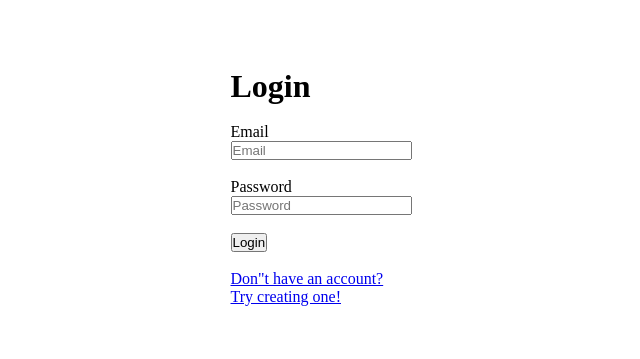
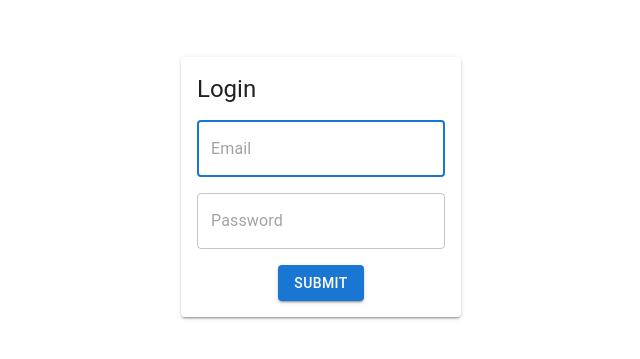
Before and after one commit to kernel32dev/school-gj-project, a React app in the folder frontend/: page /login in a window 1280 px wide. Shown: the part 213-572 px from the top of the page, without its empty margins (319-959 px from the left). Built offline with nearby package versions, Linux system fonts and the light colour scheme; the HTML template or start-up script is replaced by a standard one.

Commit message:
added MUI + updated roadmap

```diff
--- a/frontend/package.json
+++ b/frontend/package.json
@@ -13,6 +13,10 @@
         "@babel/plugin-transform-react-jsx": "*",
         "@babel/preset-env": "*",
         "@babel/preset-typescript": "*",
+        "@emotion/react": "*",
+        "@emotion/styled": "*",
+        "@mui/icons-material": "*",
+        "@mui/material": "*",
         "@types/express": "*",
         "@types/express-ws": "*",
         "@types/react": "*",
--- a/frontend/src/app/login.tsx
+++ b/frontend/src/app/login.tsx
@@ -1,7 +1,9 @@
 import { useState, useEffect } from "react";
-import { Link, useNavigate } from "react-router-dom";
+import { useNavigate } from "react-router-dom";
 import { signInWithEmailAndPassword, createUserWithEmailAndPassword } from "firebase/auth";
 import { auth } from "../firebase";
+import { Button, Grid, TextField, Typography } from "@mui/material";
+import { PaperPage } from "../comp";
 
 export function LoginPage() {
     const [email, setEmail] = useState("");
@@ -16,26 +18,54 @@ export function LoginPage() {
     }, []);
 
     return (
-        <div className="screen-page flex-center">
-            <div>
-                <h1>Login</h1>
-                <br />
-                <label htmlFor="email">Email</label>
-                <br />
-                <input name="email" type="email" placeholder="Email" value={email} onChange={(e) => setEmail(e.target.value)} />
-                <br />
-                <br />
-                <label htmlFor="password">Password</label>
-                <br />
-                <input name="password" type="password" placeholder="Password" value={password} onChange={(e) => setPassword(e.target.value)} />
-                <br />
-                <br />
-                <button onClick={handleLogin} disabled={loggingIn}>Login</button>
-                <br />
-                <br />
-                <Link to="/signin">Don"t have an account?<br />Try creating one!</Link>
-            </div>
-        </div>
+        <PaperPage>
+            <form>
+                <Grid container direction='column' spacing={2}>
+                    <Grid item>
+                        <Typography component='h1' variant='h5'>
+                            Login
+                        </Typography>
+                    </Grid>
+                    <Grid item>
+                        <TextField
+                            type='email'
+                            placeholder='Email'
+                            fullWidth
+                            name='email'
+                            variant='outlined'
+                            value={email}
+                            onChange={(event) => setEmail(event.target.value)}
+                            required
+                            autoFocus
+                        />
+                    </Grid>
+                    <Grid item>
+                        <TextField
+                            type='password'
+                            placeholder='Password'
+                            fullWidth
+                            name='password'
+                            variant='outlined'
+                            value={password}
+                            onChange={(event) => setPassword(event.target.value)}
+                            required
+                        />
+                    </Grid>
+                    <Grid item alignSelf='center'>
+                        <Button
+                            variant='contained'
+                            color='primary'
+                            type='submit'
+                            className='button-block'
+                            disabled={loggingIn}
+                            onClick={handleLogin}
+                        >
+                            Submit
+                        </Button>
+                    </Grid>
+                </Grid>
+            </form>
+        </PaperPage>
     );
     async function handleLogin() {
         setLoggingIn(true);
@@ -58,26 +88,54 @@ export function SigninPage() {
     const navigate = useNavigate();
 
     return (
-        <div className="screen-page flex-center">
-            <div>
-                <h1>Signin</h1>
-                <br />
-                <label htmlFor="email">Email</label>
-                <br />
-                <input name="email" type="email" placeholder="Email" value={email} onChange={(e) => setEmail(e.target.value)} />
-                <br />
-                <br />
-                <label htmlFor="password">Password</label>
-                <br />
-                <input name="password" type="password" placeholder="Password" value={password} onChange={(e) => setPassword(e.target.value)} />
-                <br />
-                <br />
-                <button onClick={handleSignin} disabled={signingIn}>Signin</button>
-                <br />
-                <br />
-                <Link to="/login">Already have an account?<br />Try using it!</Link>
-            </div>
-        </div>
+        <PaperPage>
+            <form>
+                <Grid container direction='column' spacing={2}>
+                    <Grid item>
+                        <Typography component='h1' variant='h5'>
+                            Login
+                        </Typography>
+                    </Grid>
+                    <Grid item>
+                        <TextField
+                            type='email'
+                            placeholder='Email'
+                            fullWidth
+                            name='email'
+                            variant='outlined'
+                            value={email}
+                            onChange={(event) => setEmail(event.target.value)}
+                            required
+                            autoFocus
+                        />
+                    </Grid>
+                    <Grid item>
+                        <TextField
+                            type='password'
+                            placeholder='Password'
+                            fullWidth
+                            name='password'
+                            variant='outlined'
+                            value={password}
+                            onChange={(event) => setPassword(event.target.value)}
+                            required
+                        />
+                    </Grid>
+                    <Grid item alignSelf='center'>
+                        <Button
+                            variant='contained'
+                            color='primary'
+                            type='submit'
+                            className='button-block'
+                            disabled={signingIn}
+                            onClick={handleSignin}
+                        >
+                            Submit
+                        </Button>
+                    </Grid>
+                </Grid>
+            </form>
+        </PaperPage>
     );
 
     async function handleSignin() {
@@ -103,15 +161,33 @@ export function LogoffPage() {
     }, []);
 
     return (
-        <div className="screen-page flex-center">
-            <div>
-                <h4>Are you sure you want to logoff?</h4>
-                <br />
-                <button onClick={logoff}>Yes, Logoff</button>
-                {"\u{A0}"}
-                <button onClick={home}>No, return to home page</button>
-            </div>
-        </div>
+        <PaperPage>
+            <Grid container spacing={2} alignItems='center' direction='column'>
+                <Grid item>
+                    <Typography component='h1' variant='h5'>
+                        Are you sure you want to logoff?
+                    </Typography>
+                </Grid>
+                <Grid item alignSelf='center'>
+                    <Button
+                        variant='contained'
+                        color='primary'
+                        className='button-block'
+                        onClick={logoff}
+                    >
+                        Yes, Logoff
+                    </Button>
+                </Grid>
+                <Grid item alignSelf='center'>
+                    <Button
+                        className='button-block'
+                        onClick={home}
+                    >
+                        No, return to home page
+                    </Button>
+                </Grid>
+            </Grid>
+        </PaperPage>
     );
     function logoff() {
         auth.signOut().then(() => navigate("/login"));
--- /dev/null
+++ b/frontend/src/comp.tsx
@@ -0,0 +1,32 @@
+import { Box, Grid, Paper } from "@mui/material";
+
+export function Page({ children }: { children: JSX.Element | JSX.Element[] }) {
+    return (
+        <Box
+            display="flex"
+            justifyContent="center"
+            alignItems="center"
+            minHeight="100vh"
+        >
+            {children}
+        </Box>
+    );
+}
+
+export function PaperPage({ children }: { children: JSX.Element | JSX.Element[] }) {
+    return (
+        <Page>
+            <Grid container spacing={0} justifyContent='center' direction='row'>
+                <Grid item>
+                    <Paper
+                        variant='elevation'
+                        elevation={2}
+                        className='login-background'
+                    >
+                        <Box p={2}>{children}</Box>
+                    </Paper>
+                </Grid>
+            </Grid>
+        </Page>
+    )
+}
--- a/frontend/webpack.config.js
+++ b/frontend/webpack.config.js
@@ -31,7 +31,7 @@ module.exports = (_env, argv) => {
             ],
         },
         resolve: {
-            extensions: ['.tsx', '.ts']
+            extensions: ['.tsx', '.ts', '.jsx', '.js']
         },
         plugins: [
             new MiniCssExtractPlugin({
```
Also changed, not shown: 2 other files (tests, documents, lock files or other folders).
